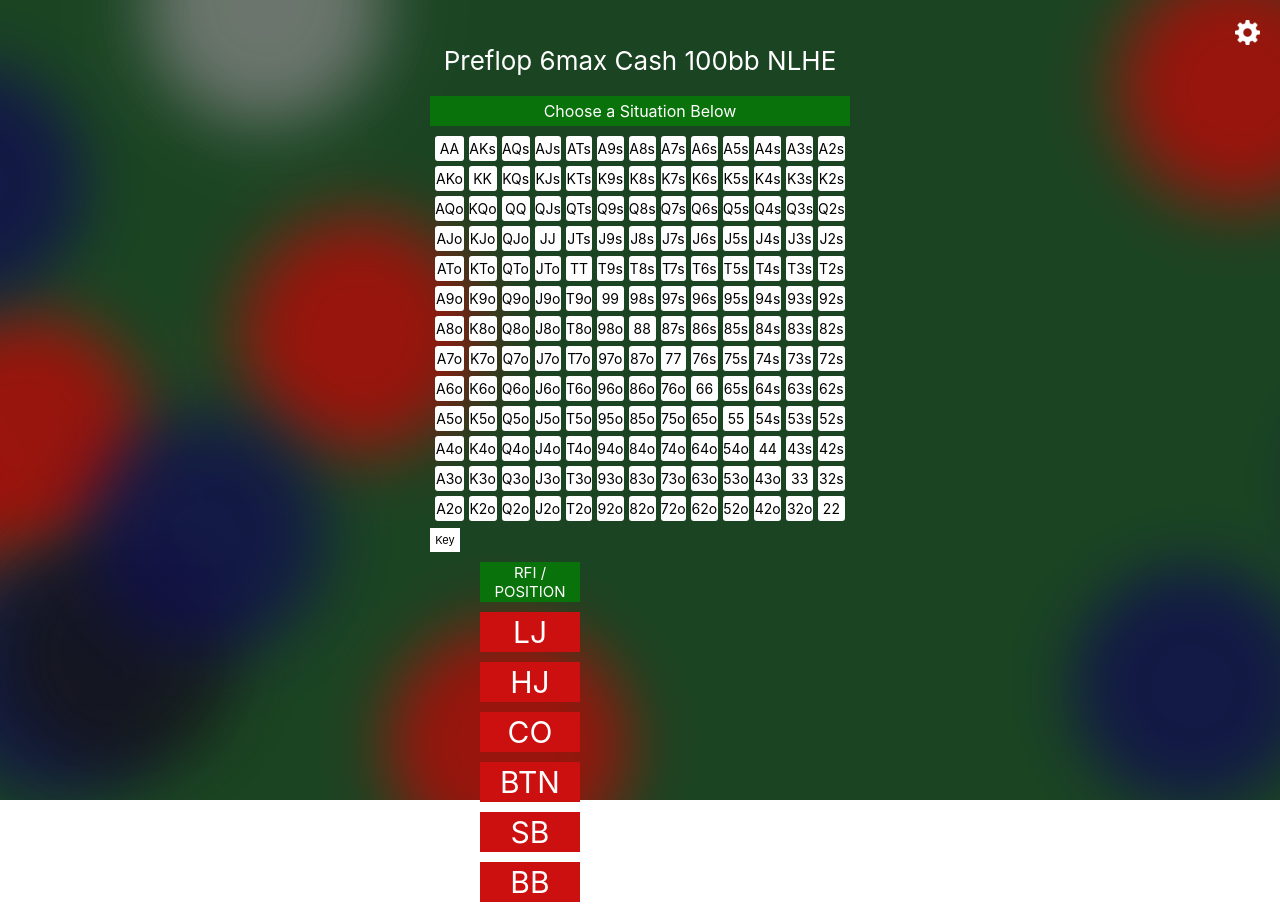
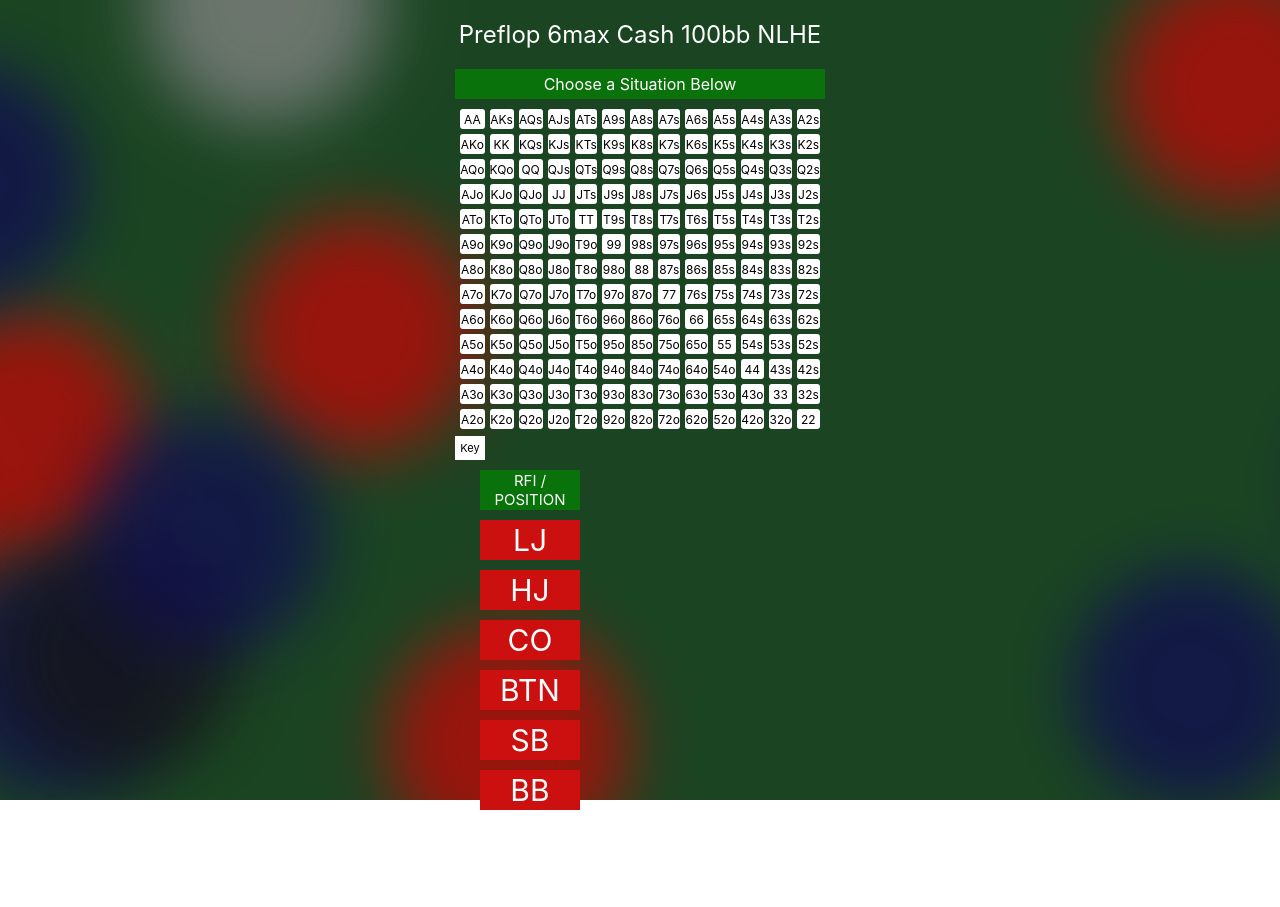
Before and after one commit to brianfordcode/poker-preflop-charts, a Vue app: page / in a window 1280 px wide. After the commit the page ends 815 px from the top, so only its background shows below. Built offline with nearby package versions, Linux system fonts and the light colour scheme.

Commit message:
change chart grid size

```diff
--- a/src/App.vue
+++ b/src/App.vue
@@ -2,9 +2,7 @@
 
   <div class="main-app">
     <!-- SETTINGS -->
-    <settings
-      @change="handleOrientation"
-    />
+    <!-- <settings @change="handleOrientation"/> -->
     <!-- MAIN TITLE -->
     <p class="main-title">Preflop 6max Cash 100bb NLHE</p>
     <div
@@ -70,7 +68,9 @@ export default {
     user-select: none;
     position: relative;
   }
+
   .main-app {
+    /* width: 200px; */
     height: 100vh;
     display: flex;
     flex-direction: column;
@@ -84,7 +84,8 @@ export default {
   }
 
   .main-title {
-    font-size: 26px;
+    font-size: 24px;
+    margin-top: 20px;
     margin-bottom: 20px;
     color: white;
     text-align: center;
--- a/src/components/background.vue
+++ b/src/components/background.vue
@@ -34,7 +34,7 @@
     position: absolute;
     z-index: -1000;
     width: 100vw;
-    height:100%;
+    height:100vh;
     top: 0;
     left: 0;
     background: #1a4422;
--- a/src/components/chart.vue
+++ b/src/components/chart.vue
@@ -1,6 +1,6 @@
 <template>
 
-    <table cellspacing="5" :key="situation">
+    <table cellspacing="5" :key="situation" class="chart">
         <tbody>
             <tr
                 class="row"
@@ -352,11 +352,17 @@ export default {
 
 <style scoped>
 
+.chart {
+    /* border: 1px solid; */
+    /* height: auto; */
+    /* position: relative; */
+}
+
 .hand {
     border-radius: 3px;
-    height: 25px;
-    width: 25px;
-    font-size: 14px;
+    height: 20px;
+    width: 20px;
+    font-size: 12px;
     text-align: center;
     background-color: white;
 }
@@ -395,8 +401,7 @@ export default {
 }
 /* GREY */
 .grey,
-.limpAndRaise,
-.fold {
+.limpAndRaise {
     background-color: rgb(116, 116, 116);
     color: white;
 }
```
